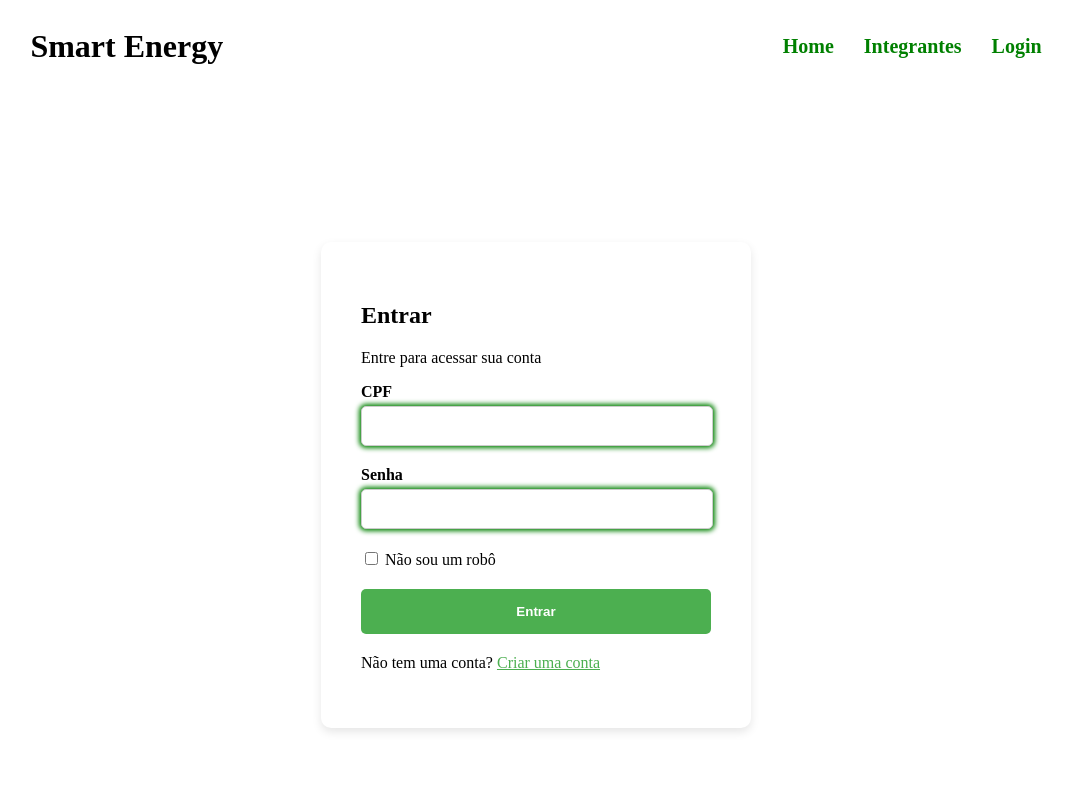
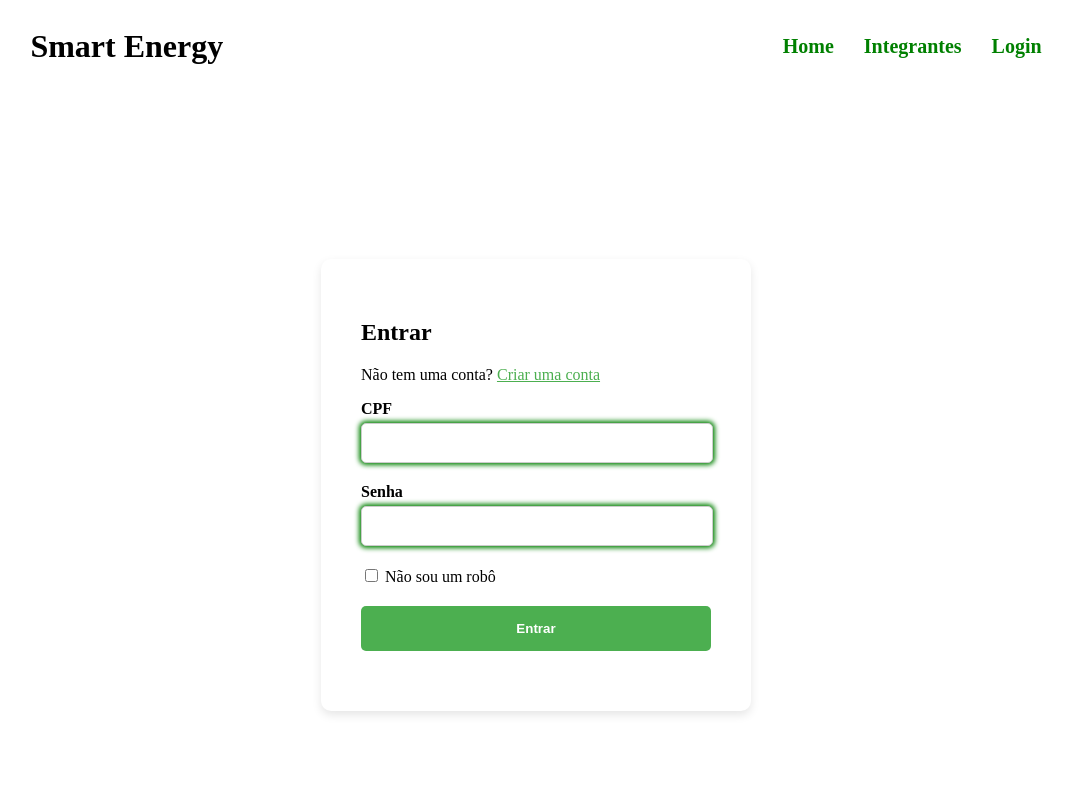
Before and after one commit to gustavoreislima13/global-solution, a Next.js app in the folder global/: page /login in a window 1280 px wide. Shown: the top 800 px of the page, without its empty margins (104-1176 px from the left). Built offline with nearby package versions, Linux system fonts and the light colour scheme.

Commit message:
arrumando o login

```diff
--- a/global/src/app/login/page.tsx
+++ b/global/src/app/login/page.tsx
@@ -1,4 +1,4 @@
-'use client';
+"use client";
 
 import React, { useState } from "react";
 import { useRouter } from "next/navigation";
@@ -12,6 +12,7 @@ export default function RegistrationPage() {
         email: "",
         senha: ""
     });
+    const [isLoading, setIsLoading] = useState(false); // Para controlar o estado de carregamento
 
     const handleInputChange = (event: React.ChangeEvent<HTMLInputElement>) => {
         const { name, value } = event.target;
@@ -20,8 +21,12 @@ export default function RegistrationPage() {
 
     const handleSubmit = async (event: React.FormEvent) => {
         event.preventDefault();
+        setIsLoading(true);
         try {
-            const url = isSignUp ? "http://localhost:8080/smartenergy/admin" : "http://localhost:8080/smartenergy/admin";
+            const url = isSignUp
+                ? "http://localhost:8080/smartenergy/admin/register"
+                : "http://localhost:8080/smartenergy/admin/login";
+
             const response = await fetch(url, {
                 method: "POST",
                 headers: {
@@ -36,12 +41,16 @@ export default function RegistrationPage() {
                 } else {
                     alert("Login realizado com sucesso!");
                 }
-                router.push("/debhord");
+                router.push("/debhord"); // Redirecionar para a dashboard
             } else {
-                alert("Erro ao tentar realizar a operação. Verifique os dados e tente novamente.");
+                const errorMessage = await response.text();
+                alert(`Erro ao tentar realizar a operação: ${errorMessage}`);
             }
         } catch (error) {
             console.error("Erro ao tentar realizar a operação", error);
+            alert("Erro ao tentar realizar a operação. Verifique sua conexão e tente novamente.");
+        } finally {
+            setIsLoading(false);
         }
     };
 
@@ -51,61 +60,87 @@ export default function RegistrationPage() {
 
     return (
         <div style={{ display: 'flex', height: '100vh', alignItems: 'center', justifyContent: 'center', backgroundColor: 'white' }}>
+            <div style={{ width: '350px', padding: '40px', background: 'white', borderRadius: '10px', boxShadow: '0 4px 10px rgba(0, 0, 0, 0.1)', color: 'black' }}>
+                <h2 style={{ color: 'black', fontWeight: 'bold' }}>{isSignUp ? "Criar uma conta" : "Entrar"}</h2>
+                <p style={{ color: 'black' }}>
                     {isSignUp ? (
-                <div style={{ width: '350px', padding: '40px', background: 'white', borderRadius: '10px', boxShadow: '0 4px 10px rgba(0, 0, 0, 0.1)', color: 'black' }}>
-                    <h2 style={{ color: 'black', fontWeight: 'bold' }}>Criar uma conta</h2>
-                    <p style={{ color: 'black' }}>Já tem uma conta? <a href="#" onClick={toggleSignUp} style={{ color: '#4CAF50' }}>Log in</a></p>
-                    <form id="registrationForm" onSubmit={handleSubmit}>
+                        <>
+                            Já tem uma conta? <a href="#" onClick={toggleSignUp} style={{ color: '#4CAF50' }}>Log in</a>
+                        </>
+                    ) : (
+                        <>
+                            Não tem uma conta? <a href="#" onClick={toggleSignUp} style={{ color: '#4CAF50' }}>Criar uma conta</a>
+                        </>
+                    )}
+                </p>
+                <form id={isSignUp ? "registrationForm" : "loginForm"} onSubmit={handleSubmit}>
                     <div style={{ marginBottom: '20px' }}>
                         <label htmlFor="cpf_admin" style={{ display: 'block', fontWeight: 'bold', marginBottom: '5px' }}>CPF</label>
-                            <input type="text" id="cpf_admin" name="cpf_admin" value={formData.cpf_admin} onChange={handleInputChange} required style={{ width: 'calc(100% - 20px)', padding: '10px', fontSize: '16px', border: '1px solid #ccc', boxShadow: '0 0 5px 2px green', borderRadius: '5px' }} />
+                        <input
+                            type="text"
+                            id="cpf_admin"
+                            name="cpf_admin"
+                            value={formData.cpf_admin}
+                            onChange={handleInputChange}
+                            required
+                            style={{ width: 'calc(100% - 20px)', padding: '10px', fontSize: '16px', border: '1px solid #ccc', boxShadow: '0 0 5px 2px green', borderRadius: '5px' }}
+                        />
                     </div>
+                    {isSignUp && (
+                        <>
                             <div style={{ marginBottom: '20px' }}>
                                 <label htmlFor="nome" style={{ display: 'block', fontWeight: 'bold', marginBottom: '5px' }}>Nome</label>
-                            <input type="text" id="nome" name="nome" value={formData.nome} onChange={handleInputChange} required style={{ width: 'calc(100% - 20px)', padding: '10px', fontSize: '16px', border: '1px solid #ccc', boxShadow: '0 0 5px 2px green', borderRadius: '5px' }} />
+                                <input
+                                    type="text"
+                                    id="nome"
+                                    name="nome"
+                                    value={formData.nome}
+                                    onChange={handleInputChange}
+                                    required
+                                    style={{ width: 'calc(100% - 20px)', padding: '10px', fontSize: '16px', border: '1px solid #ccc', boxShadow: '0 0 5px 2px green', borderRadius: '5px' }}
+                                />
                             </div>
                             <div style={{ marginBottom: '20px' }}>
                                 <label htmlFor="email" style={{ display: 'block', fontWeight: 'bold', marginBottom: '5px' }}>Endereço de email</label>
-                            <input type="email" id="email" name="email" value={formData.email} onChange={handleInputChange} required style={{ width: 'calc(100% - 20px)', padding: '10px', fontSize: '16px', border: '1px solid #ccc', boxShadow: '0 0 5px 2px green', borderRadius: '5px' }} />
+                                <input
+                                    type="email"
+                                    id="email"
+                                    name="email"
+                                    value={formData.email}
+                                    onChange={handleInputChange}
+                                    required
+                                    style={{ width: 'calc(100% - 20px)', padding: '10px', fontSize: '16px', border: '1px solid #ccc', boxShadow: '0 0 5px 2px green', borderRadius: '5px' }}
+                                />
                             </div>
+                        </>
+                    )}
                     <div style={{ marginBottom: '20px' }}>
                         <label htmlFor="senha" style={{ display: 'block', fontWeight: 'bold', marginBottom: '5px' }}>Senha</label>
-                            <input type="password" id="senha" name="senha" value={formData.senha} onChange={handleInputChange} required style={{ width: 'calc(100% - 20px)', padding: '10px', fontSize: '16px', border: '1px solid #ccc', boxShadow: '0 0 5px 2px green', borderRadius: '5px' }} />
+                        <input
+                            type="password"
+                            id="senha"
+                            name="senha"
+                            value={formData.senha}
+                            onChange={handleInputChange}
+                            required
+                            style={{ width: 'calc(100% - 20px)', padding: '10px', fontSize: '16px', border: '1px solid #ccc', boxShadow: '0 0 5px 2px green', borderRadius: '5px' }}
+                        />
                     </div>
                     <div style={{ marginBottom: '20px' }}>
                         <input type="checkbox" name="recaptcha" required /> Não sou um robô
                     </div>
                     <div style={{ marginBottom: '20px' }}>
-                            <input type="submit" value="Criar uma conta" style={{ width: '100%', backgroundColor: '#4CAF50', color: 'white', fontWeight: 'bold', border: 'none', cursor: 'pointer', padding: '15px', borderRadius: '5px' }} />
+                        <button type="submit" disabled={isLoading} style={{ width: '100%', backgroundColor: '#4CAF50', color: 'white', fontWeight: 'bold', border: 'none', cursor: isLoading ? 'not-allowed' : 'pointer', padding: '15px', borderRadius: '5px' }}>
+                            {isLoading ? "Carregando..." : (isSignUp ? "Criar uma conta" : "Entrar")}
+                        </button>
                     </div>
+                    {isSignUp && (
                         <div style={{ marginBottom: '20px' }}>
                             <p style={{ fontSize: '14px' }}>Ao criar uma conta, você concorda com nossos <a href="#">Termos de uso</a> e <a href="#">Política de Privacidade</a>.</p>
                         </div>
+                    )}
                 </form>
             </div>
-            ) : (
-                <div style={{ width: '350px', padding: '40px', background: 'white', borderRadius: '10px', boxShadow: '0 4px 10px rgba(0, 0, 0, 0.1)', color: 'black' }}>
-                    <h2 style={{ color: 'black', fontWeight: 'bold' }}>Entrar</h2>
-                    <p style={{ color: 'black' }}>Entre para acessar sua conta</p>
-                    <form id="loginForm" onSubmit={handleSubmit}>
-                        <div style={{ marginBottom: '20px' }}>
-                            <label htmlFor="cpf_admin" style={{ display: 'block', fontWeight: 'bold', marginBottom: '5px' }}>CPF</label>
-                            <input type="text" id="cpf_admin" name="cpf_admin" value={formData.cpf_admin} onChange={handleInputChange} required style={{ width: 'calc(100% - 20px)', padding: '10px', fontSize: '16px', border: '1px solid #ccc', boxShadow: '0 0 5px 2px green', borderRadius: '5px' }} />
-                        </div>
-                        <div style={{ marginBottom: '20px' }}>
-                            <label htmlFor="senha" style={{ display: 'block', fontWeight: 'bold', marginBottom: '5px' }}>Senha</label>
-                            <input type="password" id="senha" name="senha" value={formData.senha} onChange={handleInputChange} required style={{ width: 'calc(100% - 20px)', padding: '10px', fontSize: '16px', border: '1px solid #ccc', boxShadow: '0 0 5px 2px green', borderRadius: '5px' }} />
-                        </div>
-                        <div style={{ marginBottom: '20px' }}>
-                            <input type="checkbox" name="recaptcha" required /> Não sou um robô
-                        </div>
-                        <div style={{ marginBottom: '20px' }}>
-                            <input type="submit" value="Entrar" style={{ width: '100%', backgroundColor: '#4CAF50', color: 'white', fontWeight: 'bold', border: 'none', cursor: 'pointer', padding: '15px', borderRadius: '5px' }} />
-                        </div>
-                    </form>
-                    <p style={{ color: 'black' }}>Não tem uma conta? <a href="#" onClick={toggleSignUp} style={{ color: '#4CAF50' }}>Criar uma conta</a></p>
-                </div>
-            )}
         </div>
     );
 }
```
Lines whose indentation alone changed are shown as unchanged.
